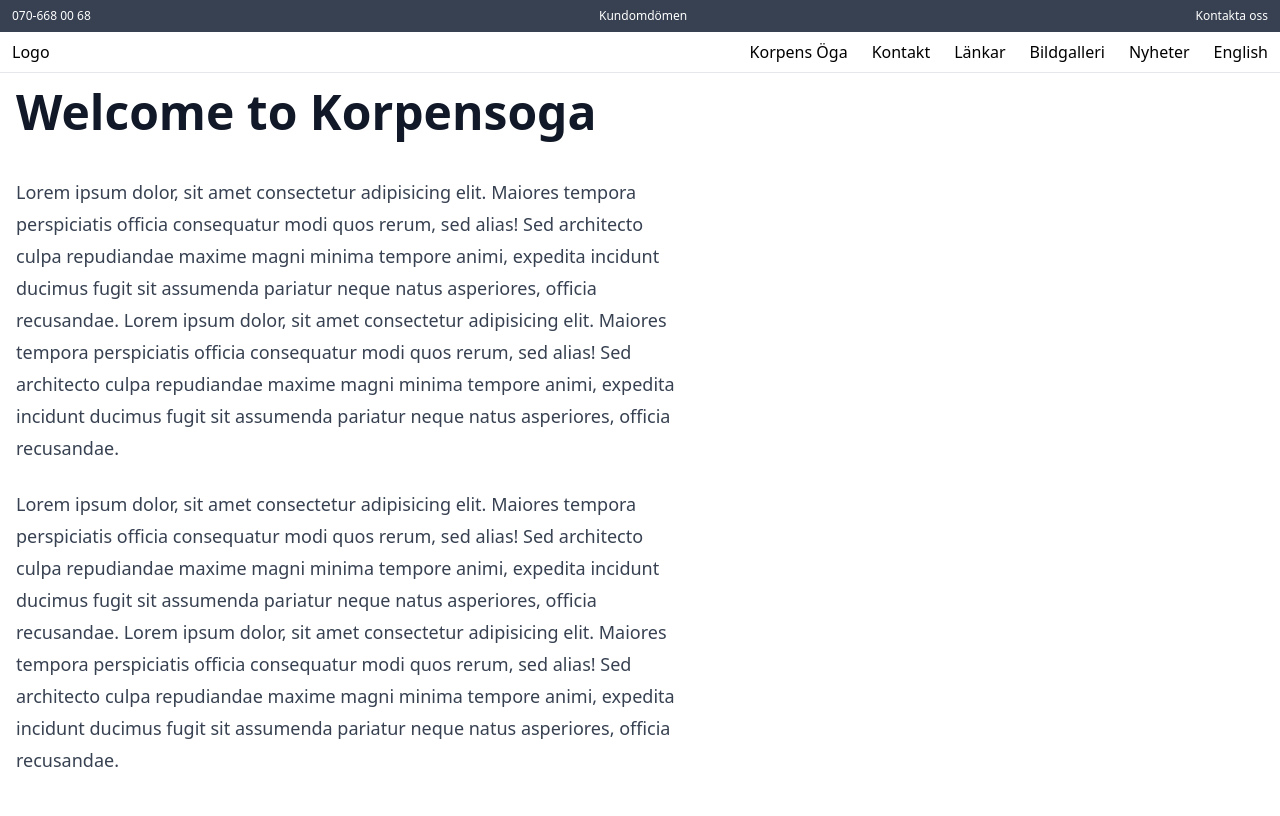
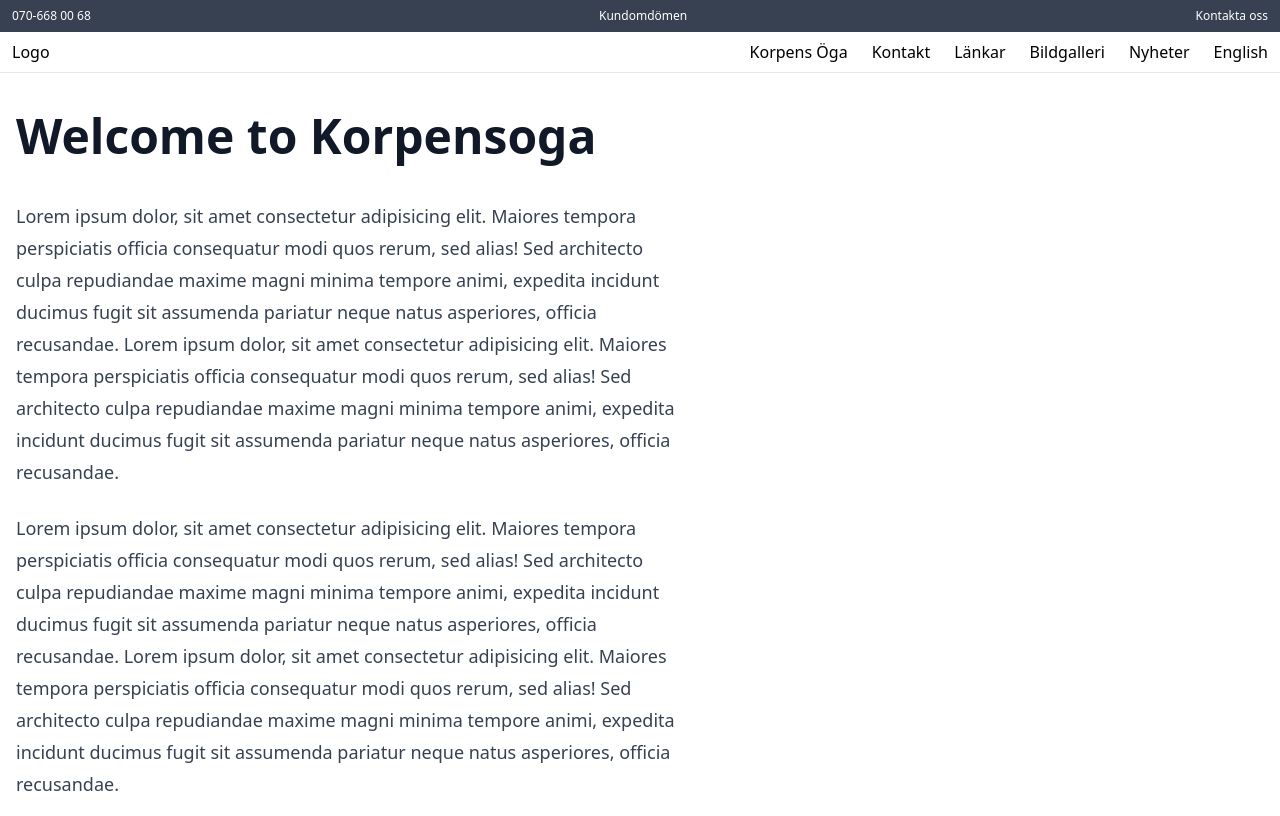
Before and after one commit to tomascoox/korpensoga2023, a Next.js app: page / in a window 1280 px wide. Built offline with nearby package versions, Linux system fonts and the light colour scheme.

Commit message:
change margin

```diff
--- a/src/pages/index.tsx
+++ b/src/pages/index.tsx
@@ -10,7 +10,7 @@ export default function Home() {
                 <link rel="icon" href="/favicon.ico" />
             </Head>
             <Navbar />
-            <main className="container mx-auto px-4 mt-14 md:mt-14 mb-4">
+            <main className="container mx-auto px-4 mt-20 md:mt-20 mb-4">
                 <div className="prose prose-lg">
                     <h1>Welcome to Korpensoga</h1>
                     <p>
```
